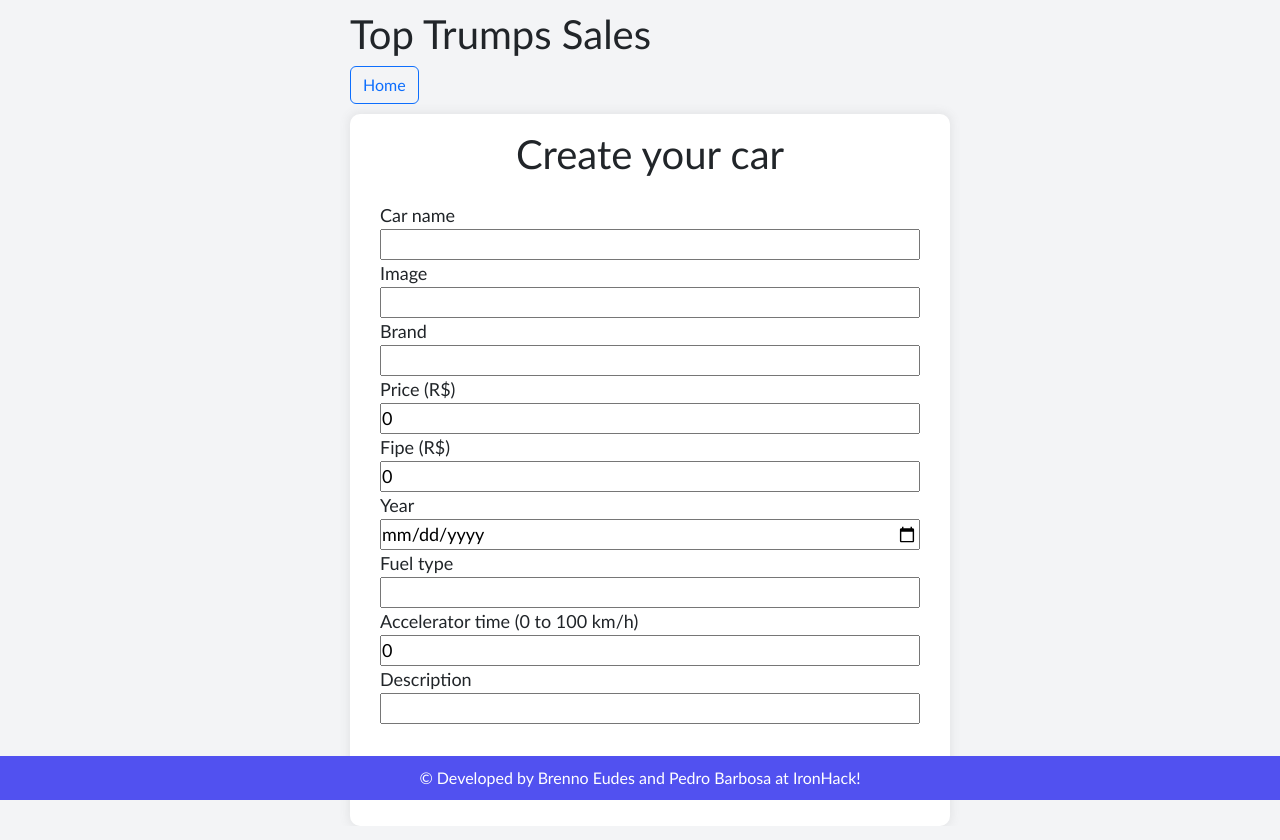
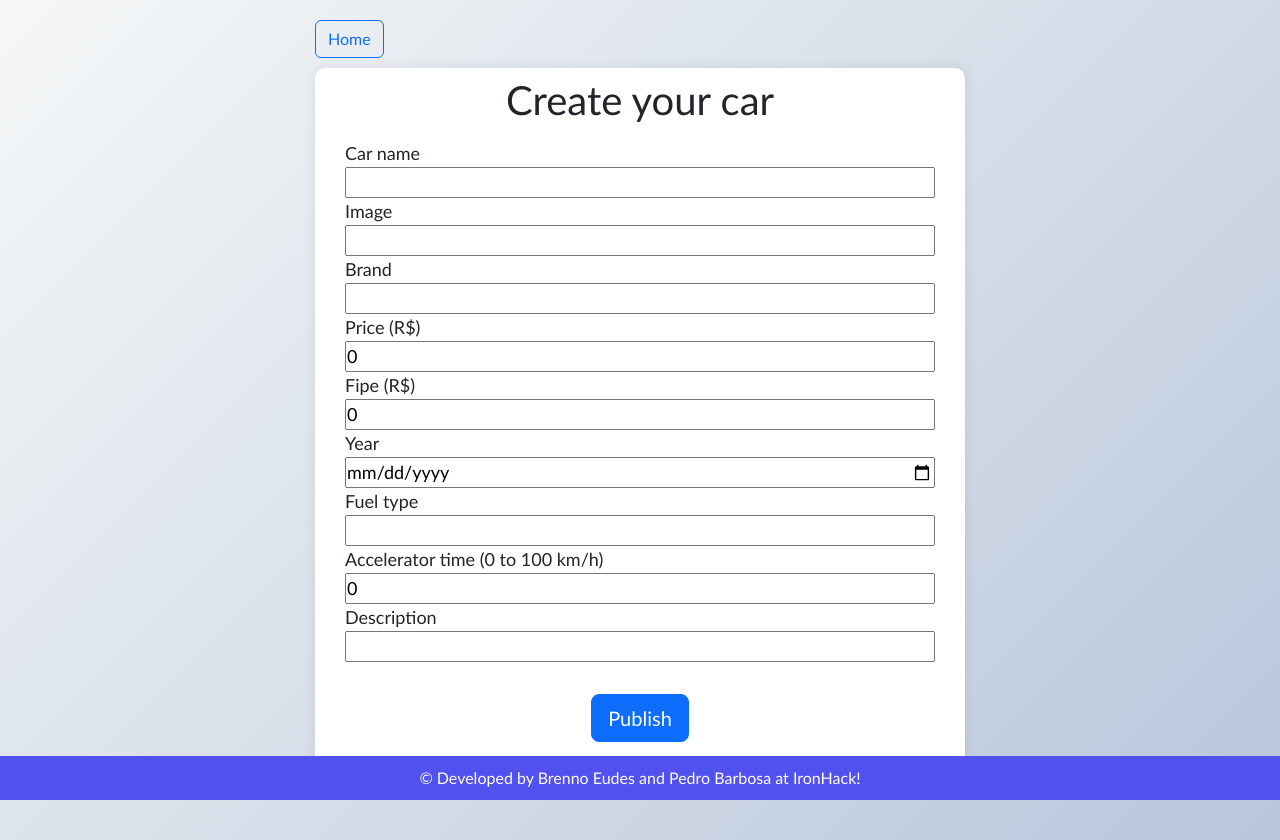
Before and after one commit to brennoEudes/top-trumps-sales, a React (Create React App) app: page /sales in a window 1280 px wide. Built offline with nearby package versions, Linux system fonts and the light colour scheme.

Commit message:
Ajuste form pág. CreateCar

```diff
--- a/src/App.css
+++ b/src/App.css
@@ -4,10 +4,8 @@
 }
 
 body {
+  display: flex;
   margin: auto;
-  display: flex;
-  width: 600px;
-  height: 750px;
   padding: 10px;
   font-family: Calibri;
   background-color: #f3f4f6;
--- a/src/App.js
+++ b/src/App.js
@@ -1,4 +1,3 @@
-import NavBar from "./Components/NavBar";
 import { Footer } from "./Components/footer";
 import { Routes, Route } from "react-router-dom";
 import { Home } from "./Pages/Home";
@@ -13,7 +12,6 @@ import "./App.css";
 function App() {
   return (
     <>
-      <NavBar />
       <Routes>
         <Route path="/" element={<Home />} />
         <Route path="/sales" element={<CreateCar />} />
--- a/src/Components/CardCar/style.modules.css
+++ b/src/Components/CardCar/style.modules.css
@@ -1,4 +1,6 @@
 .CardBox {
+    display: flex;
+    flex-wrap: wrap;
+    justify-content: space-around;
     box-shadow: 0px 10px 20px -3px rgba(0,0,0,0.1);
-
 }
--- a/src/Components/NavBar/index.js
+++ /dev/null
@@ -1,9 +0,0 @@
-function NavBar() {
-  return (
-    <>
-    <h1>Top Trumps Sales</h1>
-    </>
-  );
-}
-
-export default NavBar;
--- a/src/Pages/CardDetails/index.js
+++ b/src/Pages/CardDetails/index.js
@@ -58,7 +58,9 @@ export function CarDetail() {
                   "https://wa.me/5511943764418?text=Olá,%20tenho%20interesse%20em%20comprar%20um%20carro%20pelo%20Super%20Trumps%20Sales%20e%20gostaria%20de%20informações."
                 }
               >
-                <Button variant="success">Buy Now</Button>{" "}
+                 <Button variant="primary" size="lg">
+        Buy Now
+      </Button>
               </Link>
             </div>
             <Link to={`/edit/${params.detailId}`}>
--- a/src/Pages/CreateCar/index.js
+++ b/src/Pages/CreateCar/index.js
@@ -41,9 +41,12 @@ export function CreateCar() {
   console.log(sale);
   return (
     <>
+      <div className="container">
+        <div className="btn-home">
           <Link to="/">
-      <Button variant="outline-primary">Home</Button>{' '}
+            <Button variant="outline-primary">Home</Button>{" "}
           </Link>
+        </div>
 
         <div className="createCarForm">
           <h1 className="formHeader">Create your car</h1>
@@ -101,7 +104,9 @@ export function CreateCar() {
               value={sale.fuel}
               onChange={handleChange}
             />
-          <label htmlFor="input-sale-aceleration">Accelerator time (0 to 100 km/h)</label>
+            <label htmlFor="input-sale-aceleration">
+              Accelerator time (0 to 100 km/h)
+            </label>
             <input
               id="input-sale-aceleration"
               type="number"
@@ -116,10 +121,13 @@ export function CreateCar() {
               value={sale.description}
               onChange={handleChange}
             />
-          <div className="btn-publishMyCar">
-            <Button variant="success">Publish</Button>{" "}
+            <div className="btn-publish">
+              <Button variant="primary" size="lg">
+                Publish
+              </Button>
             </div>
           </form>
+        </div>
       </div>
     </>
   );
--- a/src/Pages/CreateCar/style.modules.css
+++ b/src/Pages/CreateCar/style.modules.css
@@ -1,26 +1,41 @@
+body {
+  background-color: aliceblue;
+  background-image: linear-gradient(315deg, #b8c6db 0%, #f5f7f7 100%);
+  display: flex;
+  align-items: center;
+  justify-content: center;
+}
+
+.container {
+  padding: 10px;
+  height: 820px;
+}
+
+.btn-home {
+  justify-content: right;
+}
+
 .createCarForm {
-  display: flexbox;
   background-color: #fff;
   border-radius: 10px;
   box-shadow: 0 0 10px 2px rgba(100, 100, 100, 0.1);
-  width: 600px;
+  width: 650px;
   font-size: large;
   margin: 10px 0px 10px 0px;
   padding: 0px;
 }
 
 .formHeader {
-    padding: 1rem;
+  padding: 0.5rem;
   text-align: center;
 }
 
 .createCarFields {
   display: grid;
   margin: 0px 30px 0px 30px;
-
 }
 
-  .btn-publishMyCar {
+.btn-publish {
   padding: 2rem;
   text-align: center;
 }
```
Lines whose indentation alone changed are shown as unchanged.
